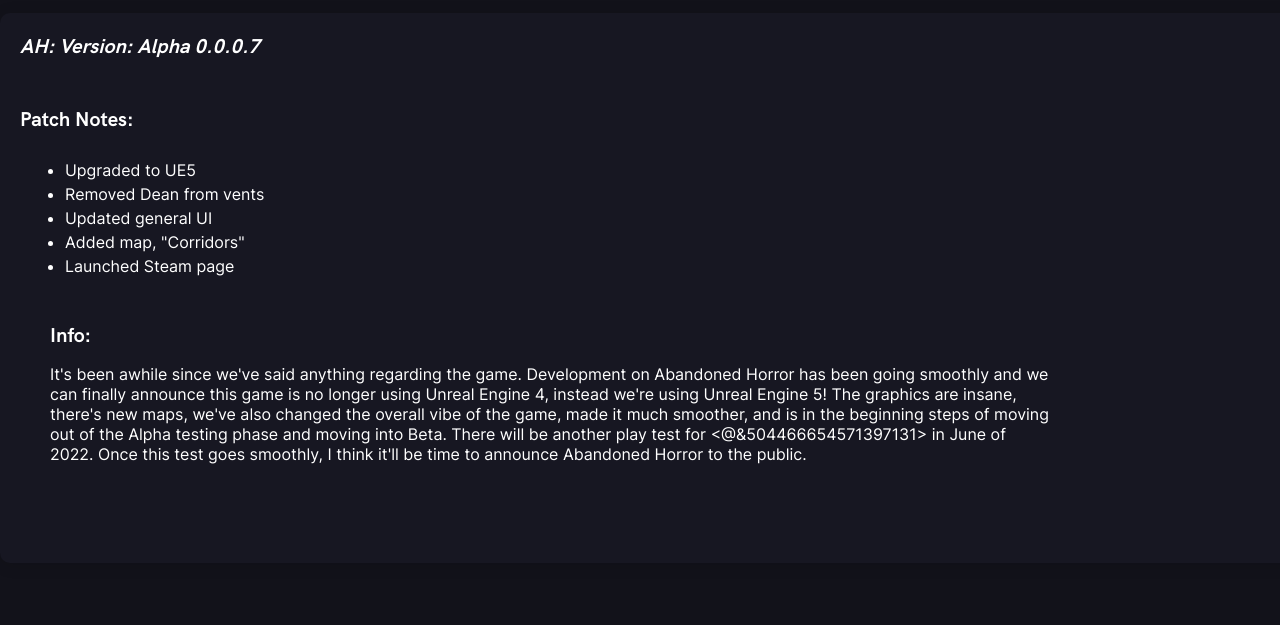
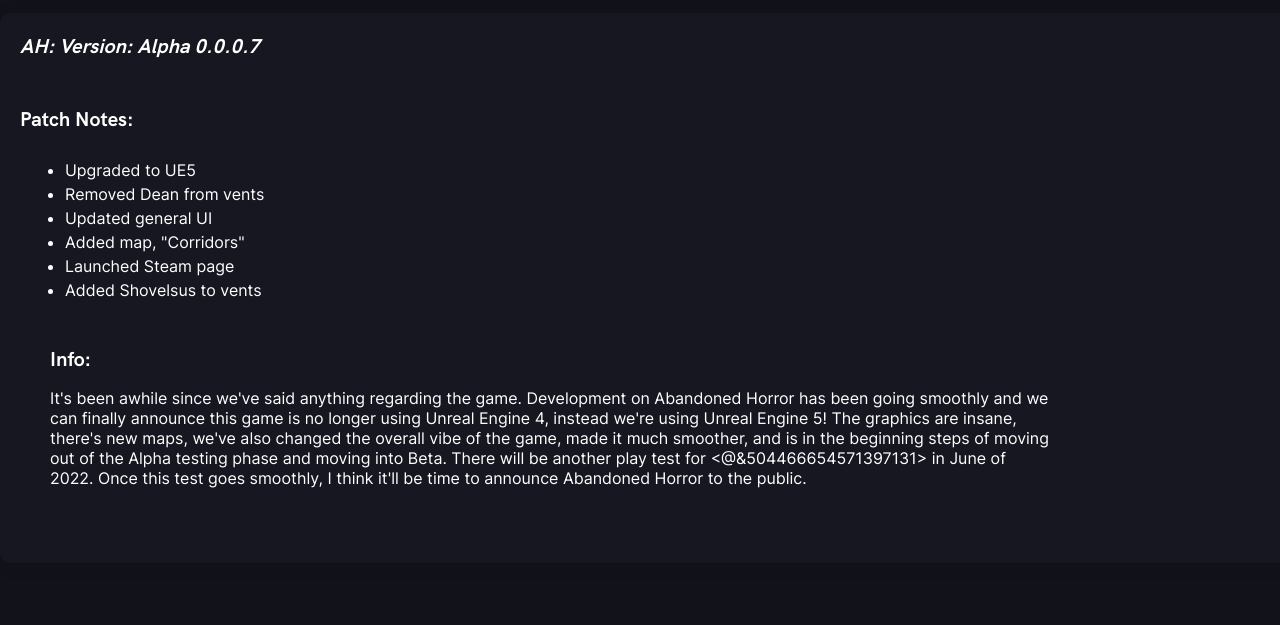
Before and after one commit to EyeSauce39/Imagicast-Website, a plain HTML site: page news.html in a window 1280 px wide. Shown: the part 175-800 px from the top of the page. Drawn offline with Linux system fonts and the light colour scheme.

Commit message:
Update news.html

```diff
--- a/news.html
+++ b/news.html
@@ -26,6 +26,7 @@
   <li>Updated general UI</li>
   <li>Added map, "Corridors"</li>
   <li>Launched Steam page</li>
+  <li>Added Shovelsus to vents</li>
 </ul>
 <h5>Info:</h5>
 <p>It's been awhile since we've said anything regarding the game. Development on Abandoned Horror has been going smoothly and we can finally announce this game is no longer using Unreal Engine 4, instead we're using Unreal Engine 5!
```
